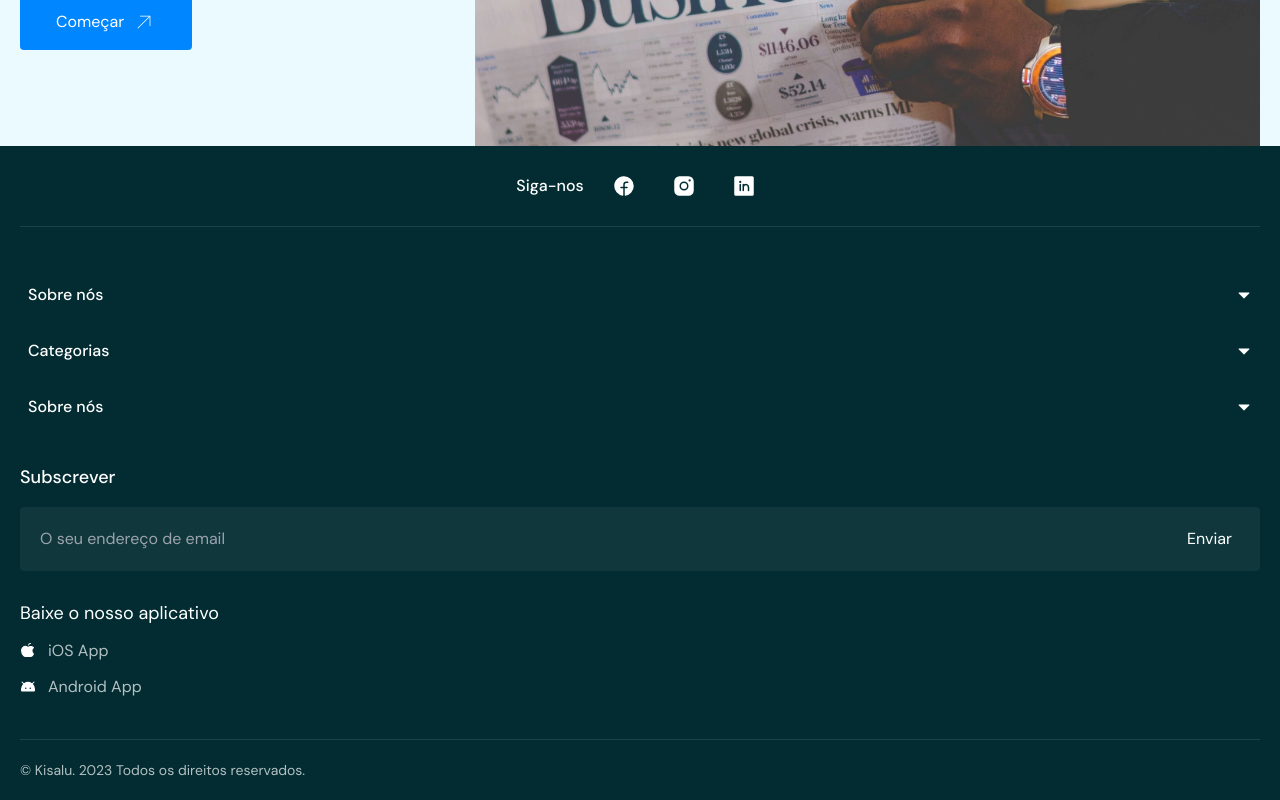
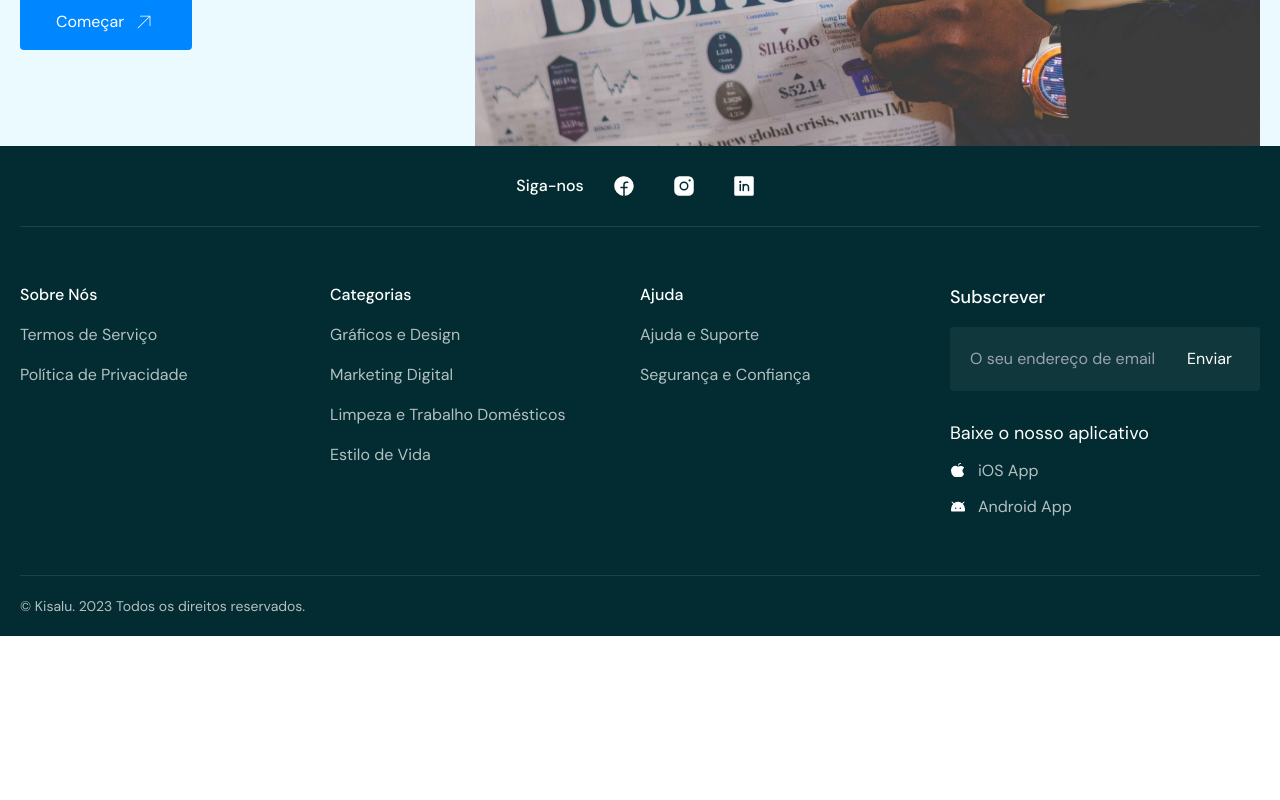
Before and after one commit to rafaelwillen/kisalu-web, a Next.js app: page / in a window 1280 px wide. Shown: the part 3916-4716 px from the top of the page. After the commit the page ends 4552 px from the top, so only its background shows below. Built offline with nearby package versions, Linux system fonts and the light colour scheme.

Commit message:
Style the footer section for desktop

```diff
--- /dev/null
+++ b/src/components/pages/common/DesktopListFooter.tsx
@@ -0,0 +1,59 @@
+import Link from "next/link";
+import NewsletterSubscriptionAndMobileAppsSection from "./NewsletterSubscriptionAndMobileAppsSection";
+
+export default function DesktopListFooter() {
+  return (
+    <div className="hidden lg:grid grid-cols-4 border-t border-b border-white/10 my-5 py-14">
+      <ul className="space-y-4 text-white/70">
+        <li className="font-medium text-white">Sobre Nós</li>
+        <li>
+          <Link href="#" className="hover:underline">
+            Termos de Serviço
+          </Link>
+        </li>
+        <li>
+          <Link href="#" className="hover:underline">
+            Política de Privacidade
+          </Link>
+        </li>
+      </ul>
+      <ul className="space-y-4 text-white/70">
+        <li className="font-medium text-white">Categorias</li>
+        <li>
+          <Link href="#" className="hover:underline">
+            Gráficos e Design
+          </Link>
+        </li>
+        <li>
+          <Link href="#" className="hover:underline">
+            Marketing Digital
+          </Link>
+        </li>
+        <li>
+          <Link href="#" className="hover:underline">
+            Limpeza e Trabalho Domésticos
+          </Link>
+        </li>
+        <li>
+          <Link href="#" className="hover:underline">
+            Estilo de Vida
+          </Link>
+        </li>
+      </ul>
+      <ul className="space-y-4 text-white/70">
+        <li className="font-medium text-white">Ajuda</li>
+        <li>
+          <Link href="#" className="hover:underline">
+            Ajuda e Suporte
+          </Link>
+        </li>
+        <li>
+          <Link href="#" className="hover:underline">
+            Segurança e Confiança
+          </Link>
+        </li>
+      </ul>
+      <NewsletterSubscriptionAndMobileAppsSection />
+    </div>
+  );
+}
--- a/src/components/pages/common/Footer.tsx
+++ b/src/components/pages/common/Footer.tsx
@@ -1,11 +1,11 @@
 import {
-  AndroidLogo,
-  AppleLogo,
   FacebookLogo,
   InstagramLogo,
   LinkedinLogo,
 } from "@phosphor-icons/react";
+import DesktopListFooter from "./DesktopListFooter";
 import FooterAccordion from "./FooterAccordion";
+import NewsletterSubscriptionAndMobileAppsSection from "./NewsletterSubscriptionAndMobileAppsSection";
 
 export default function Footer() {
   return (
@@ -31,47 +31,10 @@ export default function Footer() {
           <LinkedinLogo weight="fill" size={24} />
         </a>
       </div>
-      <div className="py-10 border-t border-b border-white border-opacity-10 my-5">
+      <DesktopListFooter />
+      <div className="py-10 border-t border-b border-white/10 my-5 lg:hidden">
         <FooterAccordion />
-        <div>
-          <form className="my-7">
-            <label
-              htmlFor="newsletter-subscribe"
-              className="text-lg font-medium"
-            >
-              Subscrever
-            </label>
-            <div className="rounded flex py-4 px-5 bg-white/5 mt-4 gap-2 justify-between">
-              <input
-                className="bg-white/0 outline-none flex-1"
-                type="email"
-                placeholder="O seu endereço de email"
-                id="subscribe"
-                name="newsletter-subscribe"
-              />
-              <button className="py-1 px-2 hover:bg-white/20 duration-300 rounded">
-                Enviar
-              </button>
-            </div>
-          </form>
-          <div className="space-y-3">
-            <h2 className="text-lg">Baixe o nosso aplicativo</h2>
-            <a
-              href="https://www.apple.com/app-store/"
-              className="flex gap-3 items-center hover:underline"
-            >
-              <AppleLogo weight="fill" />
-              <span className="text-white/70"> iOS App</span>
-            </a>
-            <a
-              href="https://play.google.com/"
-              className="flex gap-3 items-center hover:underline"
-            >
-              <AndroidLogo weight="fill" />
-              <span className="text-white/70">Android App</span>
-            </a>
-          </div>
-        </div>
+        <NewsletterSubscriptionAndMobileAppsSection />
       </div>
       <p className="text-white/70 text-sm">
         © Kisalu. {new Date().getFullYear()} Todos os direitos reservados.
--- a/src/components/pages/common/FooterAccordion.tsx
+++ b/src/components/pages/common/FooterAccordion.tsx
@@ -55,7 +55,7 @@ export default function FooterAccordion() {
       </Accordion.Item>
       <Accordion.Item value="item-3">
         <AccordionHeader>
-          <span className="font-medium">Sobre nós</span>
+          <span className="font-medium">Ajuda</span>
         </AccordionHeader>
         <AccordionContent>
           <ul className="py-4 px-5 space-y-4 bg-white/5 text-neutral-200">
--- /dev/null
+++ b/src/components/pages/common/NewsletterSubscriptionAndMobileAppsSection.tsx
@@ -0,0 +1,43 @@
+import { AndroidLogo, AppleLogo } from "@phosphor-icons/react";
+
+export default function NewsletterSubscriptionAndMobileAppsSection() {
+  return (
+    <div>
+      <form className="my-7 lg:mt-0">
+        <label htmlFor="newsletter-subscribe" className="text-lg font-medium">
+          Subscrever
+        </label>
+        {/* FIXME: This is causing the button to overflow - #1 */}
+        <div className="rounded flex py-4 px-5 bg-white/5 mt-4 gap-2 justify-between">
+          <input
+            className="bg-white/0 outline-none flex-1"
+            type="email"
+            placeholder="O seu endereço de email"
+            id="subscribe"
+            name="newsletter-subscribe"
+          />
+          <button className="py-1 px-2 hover:bg-white/20 duration-300 rounded">
+            Enviar
+          </button>
+        </div>
+      </form>
+      <div className="space-y-3">
+        <h2 className="text-lg">Baixe o nosso aplicativo</h2>
+        <a
+          href="https://www.apple.com/app-store/"
+          className="flex gap-3 items-center hover:underline"
+        >
+          <AppleLogo weight="fill" />
+          <span className="text-white/70"> iOS App</span>
+        </a>
+        <a
+          href="https://play.google.com/"
+          className="flex gap-3 items-center hover:underline"
+        >
+          <AndroidLogo weight="fill" />
+          <span className="text-white/70">Android App</span>
+        </a>
+      </div>
+    </div>
+  );
+}
--- a/src/pages/index.tsx
+++ b/src/pages/index.tsx
@@ -32,7 +32,7 @@ export default function Home() {
         </Container>
       </div>
       <div className="bg-secondary-950 static z-90 py-5">
-        <Container>
+        <Container small>
           <Footer />
         </Container>
       </div>
```
